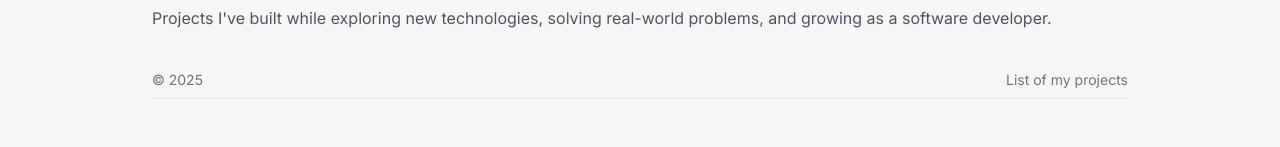
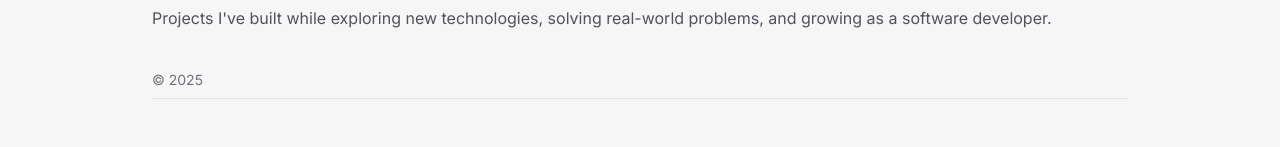
Before and after one commit to nerveign/portofolio, a React (Vite) app: page /works in a window 1280 px wide. Shown: the part 186-333 px from the top of the page. Built offline with nearby package versions, Linux system fonts and the light colour scheme.

Commit message:
Feat: Adjust the work heading

```diff
--- a/src/components/ui/works-heading.tsx
+++ b/src/components/ui/works-heading.tsx
@@ -10,7 +10,6 @@ export const WorksHeading = () => {
         </div>
         <div className="flex justify-between mt-10 mb-2 text-zinc-500 text-sm">
           <p>© {year}</p>
-          <p>List of my projects</p>
         </div>
       </div>
     </>
```
